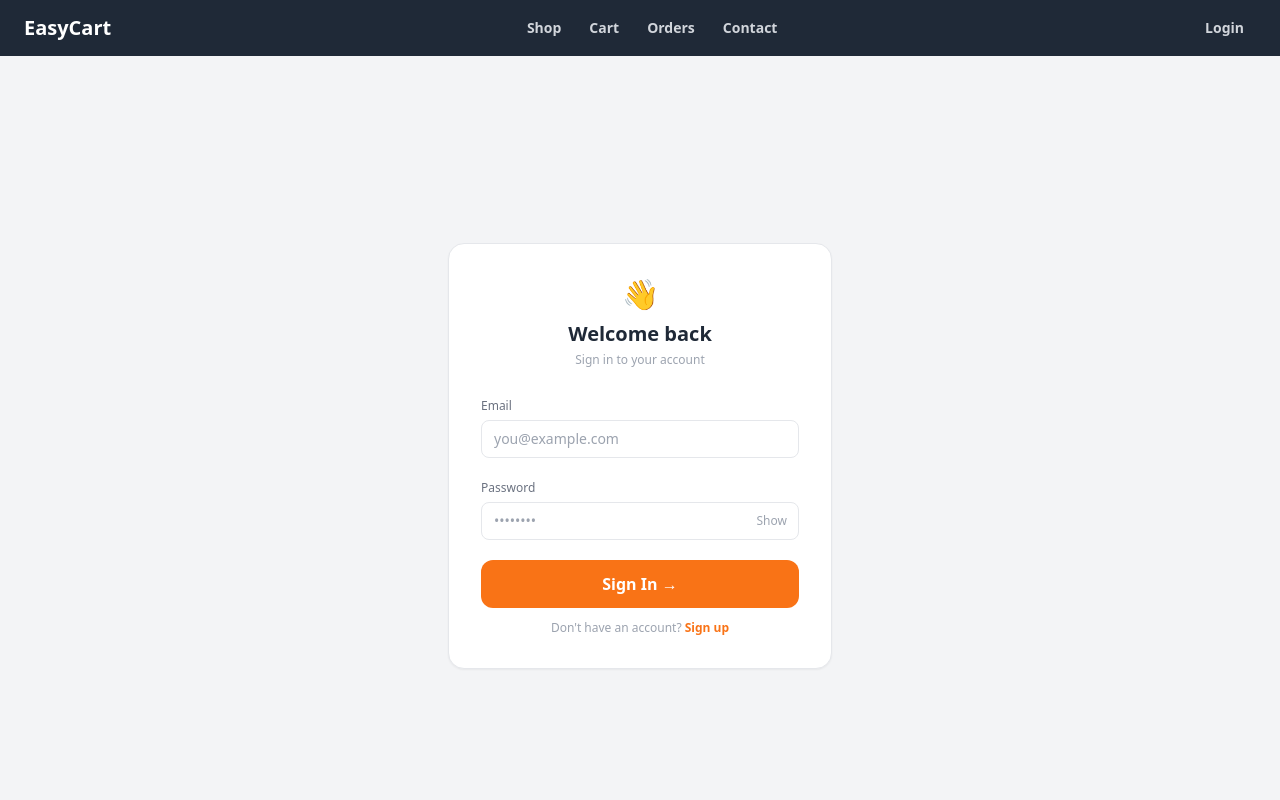
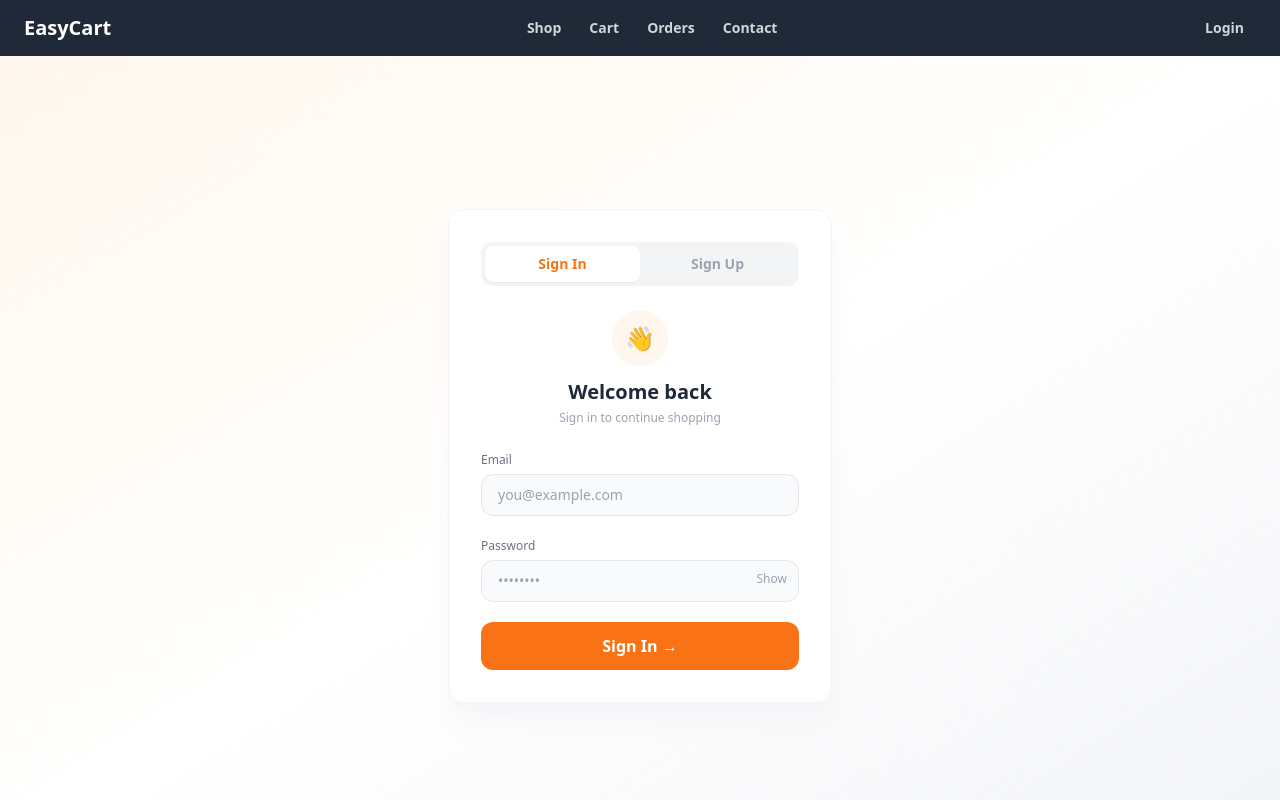
Before and after one commit to Jayavardhan65/EasyCart, a React (Vite) app: page /login in a window 1280 px wide. Shown: the top 800 px of the page. Built offline with nearby package versions, Linux system fonts and the light colour scheme; no server answers.

Commit message:
animate login page - pill toggle, hover effects, smooth transitions

```diff
--- a/src/pages/Login.jsx
+++ b/src/pages/Login.jsx
@@ -13,6 +13,17 @@ export default function Login() {
   const [loading, setLoading] = useState(false)
   const [showPass, setShowPass] = useState(false)
   const [showConfirm, setShowConfirm] = useState(false)
+  const [transitioning, setTransitioning] = useState(false)
+
+  const switchMode = (newMode) => {
+    setTransitioning(true)
+    setTimeout(() => {
+      setMode(newMode)
+      setError('')
+      setForm({ name: '', email: '', password: '', confirmPassword: '' })
+      setTransitioning(false)
+    }, 250)
+  }
 
   const handleLogin = async () => {
     if (!form.email || !form.password) return setError('All fields required')
@@ -54,83 +65,174 @@ export default function Login() {
   const strength = mode === 'register' ? passwordStrength(form.password) : null
   const passwordsMatch = form.confirmPassword && form.password === form.confirmPassword
 
+  const inputClass = "w-full border border-gray-200 rounded-xl px-4 py-2.5 text-sm mt-1 outline-none transition-all duration-200 focus:border-orange-400 focus:ring-2 focus:ring-orange-100 hover:border-gray-300 bg-gray-50 focus:bg-white"
+
   return (
-    <div className="min-h-screen bg-gray-100 flex items-center justify-center px-4 py-8">
-      <div className="bg-white border border-gray-200 rounded-2xl p-6 sm:p-8 w-full max-w-sm shadow-sm">
-        {mode === 'otp' ? (
-          <>
-            <div className="text-center mb-6">
-              <p className="text-3xl mb-2">📧</p>
-              <h2 className="text-xl font-bold text-gray-800">Check your email</h2>
-              <p className="text-xs text-gray-400 mt-1">6-digit code sent to <strong>{form.email}</strong></p>
-            </div>
-            <label className="text-xs text-gray-500 font-medium">OTP Code</label>
-            <input value={otp} onChange={e => setOtp(e.target.value)} maxLength={6} placeholder="1 2 3 4 5 6" onKeyDown={e => e.key === 'Enter' && handleOTP()} className="w-full border border-gray-200 rounded-lg px-3 py-3 text-sm mt-1 mb-4 outline-none focus:border-orange-400 tracking-widest text-center text-xl font-bold" />
-            {error && <p className="text-red-500 text-xs text-center mb-3">{error}</p>}
-            <button onClick={handleOTP} disabled={loading} className="w-full bg-orange-500 hover:bg-orange-600 text-white font-bold py-3 rounded-xl transition-colors disabled:opacity-60">{loading ? 'Verifying...' : 'Verify & Continue →'}</button>
-            <button onClick={() => { setMode('register'); setOtp(''); setError('') }} className="w-full text-xs text-gray-400 hover:text-gray-600 mt-3">← Back</button>
-          </>
-        ) : (
-          <>
-            <div className="text-center mb-6">
-              <p className="text-3xl mb-2">{mode === 'login' ? '👋' : '🛍️'}</p>
-              <h2 className="text-xl font-bold text-gray-800">{mode === 'login' ? 'Welcome back' : 'Create account'}</h2>
-              <p className="text-xs text-gray-400 mt-1">{mode === 'login' ? 'Sign in to your account' : 'Join EasyCart today'}</p>
-            </div>
+    <div className="min-h-screen bg-gradient-to-br from-orange-50 via-white to-gray-100 flex items-center justify-center px-4 py-8">
+      <style>{`
+        @keyframes fadeSlideIn {
+          from { opacity: 0; transform: translateY(16px) scale(0.98); }
+          to   { opacity: 1; transform: translateY(0)   scale(1); }
+        }
+        @keyframes fadeSlideOut {
+          from { opacity: 1; transform: translateY(0)   scale(1); }
+          to   { opacity: 0; transform: translateY(-12px) scale(0.97); }
+        }
+        @keyframes shake {
+          0%,100% { transform: translateX(0); }
+          20%     { transform: translateX(-6px); }
+          40%     { transform: translateX(6px); }
+          60%     { transform: translateX(-4px); }
+          80%     { transform: translateX(4px); }
+        }
+        @keyframes pulse-orange {
+          0%,100% { box-shadow: 0 0 0 0 rgba(249,115,22,0.3); }
+          50%     { box-shadow: 0 0 0 8px rgba(249,115,22,0); }
+        }
+        .card-animate { animation: fadeSlideIn 0.35s cubic-bezier(.22,1,.36,1) both; }
+        .card-exit    { animation: fadeSlideOut 0.25s ease forwards; }
+        .shake        { animation: shake 0.4s ease; }
+        .btn-primary  { transition: all 0.2s ease; }
+        .btn-primary:hover:not(:disabled) { transform: translateY(-1px); box-shadow: 0 8px 20px rgba(249,115,22,0.35); }
+        .btn-primary:active:not(:disabled){ transform: translateY(0px); box-shadow: none; }
+        .input-group  { transition: all 0.2s ease; }
+        .mode-pill    { transition: all 0.3s cubic-bezier(.22,1,.36,1); }
+      `}</style>
 
-            {mode === 'register' && (
-              <div className="mb-4">
-                <label className="text-xs text-gray-500 font-medium">Full Name</label>
-                <input value={form.name} onChange={e => setForm({...form, name: e.target.value})} placeholder="John Doe" className="w-full border border-gray-200 rounded-lg px-3 py-2 text-sm mt-1 outline-none focus:border-orange-400" />
+      <div className={`bg-white border border-gray-100 rounded-2xl p-6 sm:p-8 w-full max-w-sm shadow-xl shadow-gray-100/80 ${transitioning ? 'card-exit' : 'card-animate'}`}>
+
+        {/* Mode toggle pill — login / register */}
+        {mode !== 'otp' && (
+          <div className="flex bg-gray-100 rounded-xl p-1 mb-6">
+            {['login', 'register'].map(m => (
+              <button
+                key={m}
+                onClick={() => mode !== m && switchMode(m)}
+                className={`flex-1 py-2 text-sm font-semibold rounded-lg mode-pill ${mode === m ? 'bg-white text-orange-500 shadow-sm' : 'text-gray-400 hover:text-gray-600'}`}
+              >
+                {m === 'login' ? 'Sign In' : 'Sign Up'}
+              </button>
+            ))}
           </div>
         )}
 
-            <div className="mb-4">
-              <label className="text-xs text-gray-500 font-medium">Email</label>
-              <input value={form.email} onChange={e => setForm({...form, email: e.target.value})} placeholder="you@example.com" className="w-full border border-gray-200 rounded-lg px-3 py-2 text-sm mt-1 outline-none focus:border-orange-400" />
+        {mode === 'otp' ? (
+          <div className="card-animate">
+            <div className="text-center mb-6">
+              <div className="w-16 h-16 bg-orange-50 rounded-full flex items-center justify-center mx-auto mb-3 text-3xl">📧</div>
+              <h2 className="text-xl font-bold text-gray-800">Check your email</h2>
+              <p className="text-xs text-gray-400 mt-1">6-digit code sent to <strong className="text-gray-600">{form.email}</strong></p>
+            </div>
+            <label className="text-xs text-gray-500 font-medium">OTP Code</label>
+            <input
+              value={otp}
+              onChange={e => setOtp(e.target.value)}
+              maxLength={6}
+              placeholder="• • • • • •"
+              onKeyDown={e => e.key === 'Enter' && handleOTP()}
+              className={`${inputClass} tracking-[0.5em] text-center text-xl font-bold mb-4`}
+            />
+            {error && <p className="text-red-500 text-xs text-center mb-3 shake">{error}</p>}
+            <button onClick={handleOTP} disabled={loading} className="btn-primary w-full bg-orange-500 hover:bg-orange-600 text-white font-bold py-3 rounded-xl disabled:opacity-60 mb-3">
+              {loading ? <span className="flex items-center justify-center gap-2"><span className="w-4 h-4 border-2 border-white/40 border-t-white rounded-full animate-spin"/>Verifying...</span> : 'Verify & Continue →'}
+            </button>
+            <button onClick={() => { setMode('register'); setOtp(''); setError('') }} className="w-full text-xs text-gray-400 hover:text-gray-600 transition-colors mt-1">← Back</button>
+          </div>
+        ) : (
+          <>
+            <div className="text-center mb-5">
+              <div className="w-14 h-14 bg-orange-50 rounded-full flex items-center justify-center mx-auto mb-3 text-2xl transition-all duration-300">
+                {mode === 'login' ? '👋' : '🛍️'}
+              </div>
+              <h2 className="text-xl font-bold text-gray-800 transition-all duration-300">
+                {mode === 'login' ? 'Welcome back' : 'Create account'}
+              </h2>
+              <p className="text-xs text-gray-400 mt-1">
+                {mode === 'login' ? 'Sign in to continue shopping' : 'Join EasyCart today'}
+              </p>
             </div>
 
-            <div className="mb-1">
-              <label className="text-xs text-gray-500 font-medium">Password</label>
-              <div className="relative mt-1">
-                <input type={showPass ? 'text' : 'password'} value={form.password} onChange={e => setForm({...form, password: e.target.value})} onKeyDown={e => e.key === 'Enter' && mode === 'login' && handleLogin()} placeholder="••••••••" className="w-full border border-gray-200 rounded-lg px-3 py-2 text-sm outline-none focus:border-orange-400 pr-14" />
-                <button type="button" onClick={() => setShowPass(p => !p)} className="absolute right-3 top-1/2 -translate-y-1/2 text-gray-400 hover:text-gray-600 text-xs font-medium">{showPass ? 'Hide' : 'Show'}</button>
+            <div className="space-y-4">
+              {mode === 'register' && (
+                <div className="input-group">
+                  <label className="text-xs text-gray-500 font-medium">Full Name</label>
+                  <input value={form.name} onChange={e => setForm({...form, name: e.target.value})} placeholder="John Doe" className={inputClass} />
                 </div>
+              )}
+
+              <div className="input-group">
+                <label className="text-xs text-gray-500 font-medium">Email</label>
+                <input value={form.email} onChange={e => setForm({...form, email: e.target.value})} placeholder="you@example.com" className={inputClass} />
               </div>
 
+              <div className="input-group">
+                <label className="text-xs text-gray-500 font-medium">Password</label>
+                <div className="relative">
+                  <input
+                    type={showPass ? 'text' : 'password'}
+                    value={form.password}
+                    onChange={e => setForm({...form, password: e.target.value})}
+                    onKeyDown={e => e.key === 'Enter' && mode === 'login' && handleLogin()}
+                    placeholder="••••••••"
+                    className={`${inputClass} pr-14`}
+                  />
+                  <button type="button" onClick={() => setShowPass(p => !p)} className="absolute right-3 top-1/2 -translate-y-1/2 text-xs font-medium text-gray-400 hover:text-orange-500 transition-colors">
+                    {showPass ? 'Hide' : 'Show'}
+                  </button>
+                </div>
                 {mode === 'register' && form.password && strength && (
-              <div className="mb-3 mt-1.5">
+                  <div className="mt-2">
                     <div className="h-1.5 bg-gray-100 rounded-full overflow-hidden">
-                  <div className={`h-full rounded-full transition-all duration-300 ${strength.color} ${strength.width}`} />
+                      <div className={`h-full rounded-full transition-all duration-500 ${strength.color} ${strength.width}`} />
                     </div>
                     <p className={`text-xs mt-1 font-medium ${strength.text}`}>{strength.label}</p>
                   </div>
                 )}
+              </div>
 
               {mode === 'register' && (
-              <div className="mb-4 mt-3">
+                <div className="input-group">
                   <label className="text-xs text-gray-500 font-medium">Re-enter Password</label>
-                <div className="relative mt-1">
-                  <input type={showConfirm ? 'text' : 'password'} value={form.confirmPassword} onChange={e => setForm({...form, confirmPassword: e.target.value})} onKeyDown={e => e.key === 'Enter' && handleRegister()} placeholder="••••••••" className={`w-full border rounded-lg px-3 py-2 text-sm outline-none pr-14 transition-colors ${form.confirmPassword ? passwordsMatch ? 'border-green-400 focus:border-green-400' : 'border-red-300 focus:border-red-400' : 'border-gray-200 focus:border-orange-400'}`} />
-                  <button type="button" onClick={() => setShowConfirm(p => !p)} className="absolute right-3 top-1/2 -translate-y-1/2 text-gray-400 hover:text-gray-600 text-xs font-medium">{showConfirm ? 'Hide' : 'Show'}</button>
+                  <div className="relative">
+                    <input
+                      type={showConfirm ? 'text' : 'password'}
+                      value={form.confirmPassword}
+                      onChange={e => setForm({...form, confirmPassword: e.target.value})}
+                      onKeyDown={e => e.key === 'Enter' && handleRegister()}
+                      placeholder="••••••••"
+                      className={`w-full border rounded-xl px-4 py-2.5 text-sm mt-1 outline-none pr-14 transition-all duration-200 hover:border-gray-300 bg-gray-50 focus:bg-white focus:ring-2 ${
+                        form.confirmPassword
+                          ? passwordsMatch
+                            ? 'border-green-400 focus:border-green-400 focus:ring-green-100'
+                            : 'border-red-300 focus:border-red-400 focus:ring-red-100'
+                          : 'border-gray-200 focus:border-orange-400 focus:ring-orange-100'
+                      }`}
+                    />
+                    <button type="button" onClick={() => setShowConfirm(p => !p)} className="absolute right-3 top-1/2 -translate-y-1/2 text-xs font-medium text-gray-400 hover:text-orange-500 transition-colors">
+                      {showConfirm ? 'Hide' : 'Show'}
+                    </button>
                   </div>
-                {form.confirmPassword && <p className={`text-xs mt-1 font-medium ${passwordsMatch ? 'text-green-500' : 'text-red-400'}`}>{passwordsMatch ? '✓ Passwords match' : '✗ Passwords do not match'}</p>}
+                  {form.confirmPassword && (
+                    <p className={`text-xs mt-1 font-medium transition-all ${passwordsMatch ? 'text-green-500' : 'text-red-400'}`}>
+                      {passwordsMatch ? '✓ Passwords match' : '✗ Passwords do not match'}
+                    </p>
+                  )}
                 </div>
               )}
+            </div>
 
-            {mode === 'login' && <div className="mb-5" />}
-            {error && <p className="text-red-500 text-xs text-center mb-3">{error}</p>}
+            {error && <p className="text-red-500 text-xs text-center mt-4 shake">{error}</p>}
 
-            <button onClick={mode === 'login' ? handleLogin : handleRegister} disabled={loading || (mode === 'register' && form.confirmPassword && !passwordsMatch)} className="w-full bg-orange-500 hover:bg-orange-600 text-white font-bold py-3 rounded-xl transition-colors disabled:opacity-60 mb-3">
-              {loading ? '...' : mode === 'login' ? 'Sign In →' : 'Send OTP →'}
+            <button
+              onClick={mode === 'login' ? handleLogin : handleRegister}
+              disabled={loading || (mode === 'register' && form.confirmPassword && !passwordsMatch)}
+              className="btn-primary w-full bg-orange-500 hover:bg-orange-600 text-white font-bold py-3 rounded-xl disabled:opacity-60 mt-5"
+            >
+              {loading
+                ? <span className="flex items-center justify-center gap-2"><span className="w-4 h-4 border-2 border-white/40 border-t-white rounded-full animate-spin"/>Please wait...</span>
+                : mode === 'login' ? 'Sign In →' : 'Send OTP →'
+              }
             </button>
-
-            <p className="text-xs text-center text-gray-400">
-              {mode === 'login' ? "Don't have an account? " : 'Already have an account? '}
-              <button onClick={() => { setMode(mode === 'login' ? 'register' : 'login'); setError(''); setForm({ name: '', email: '', password: '', confirmPassword: '' }) }} className="text-orange-500 font-semibold hover:underline">
-                {mode === 'login' ? 'Sign up' : 'Sign in'}
-              </button>
-            </p>
           </>
         )}
       </div>
```
Lines whose indentation alone changed are shown as unchanged.
